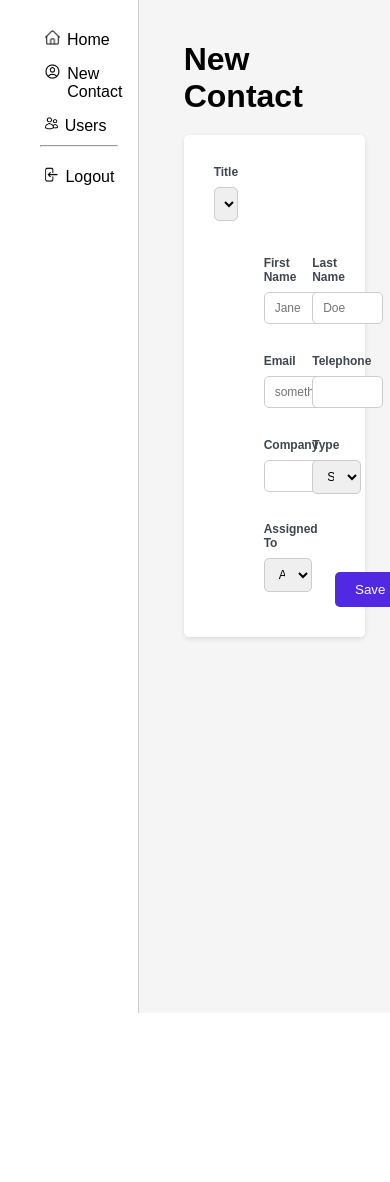
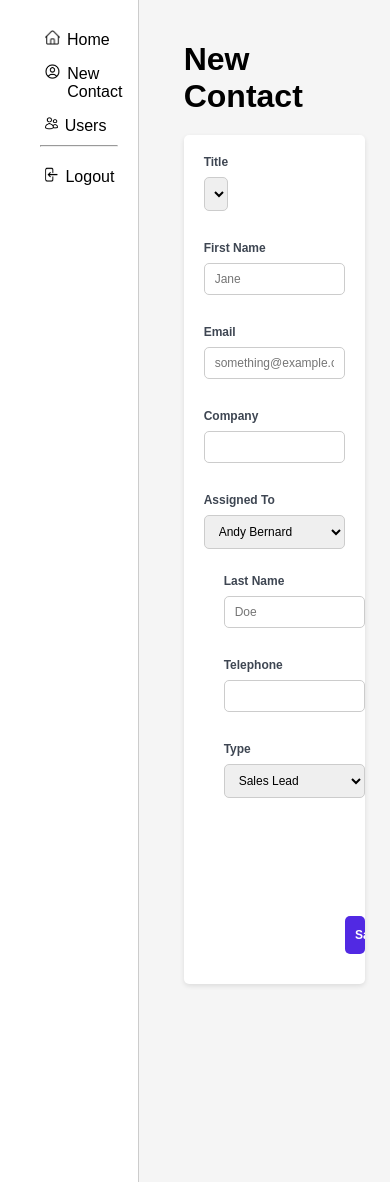
Before and after one commit to xeniqued/info2180-finalproject, a PHP site: page /newuser.html in a window 390 px wide. Shown: the part 50-1232 px from the top of the page. Before the commit the page ends 1063 px from the top, so only its background shows below. Run offline with PHP 8.4, Linux system fonts and the light colour scheme.

Commit message:
Updated form layout, added display for smaller screens

```diff
--- a/new-users.js
+++ b/new-users.js
@@ -1,8 +1,7 @@
 document.addEventListener("DOMContentLoaded", function () {
-    const adduserbutton = document.getElementsByClassName("add-user");
-    const tableRows = document.querySelectorAll(".table-row");
+    const saveuserbutton = document.getElementsByClassName("save");
 
-    // Add event listener to the add user button
+    // Add event listener to the save new user button
     //document.addEventListener("click", function (event) {
        // if (event.target === adduserbutton[0]) {
            // window.location.href = "add-user.html";
--- a/styles.css
+++ b/newuser-styles.css
@@ -116,19 +116,22 @@ li img{
 
 /* Styling the data section */
 .data-section{
+    display: flex;
+    flex-direction: column;
     margin-left: 25px;
     margin-right: 5px;
     background-color: #FFFFFF;
     border-radius: 5px;
     box-shadow: 0 2px 5px rgba(0, 0, 0, 0.1);
-    padding: 30px;
+    padding: 20px;
 }
 
 /* Styling the user form */
 .form-container{
     display: flex;
+    flex-direction: row;
     justify-content: space-between;
-
+    width: 100%;
 }
 
 .title{
@@ -139,28 +142,21 @@ li img{
     padding-right: 20px;
 }
 
-.form-holder{
-    display: flex;
-    flex-direction: row;
-    padding-top: 20px;
-    width: 100%;
-}
-
 .form-left{
     display: flex;
     flex-direction: column;
-    width: 40%;
+    width: 49%;
     gap: 15px;
-    padding-left: 50px;
 
 }
 
 .form-right{
     display: flex;
     flex-direction: column;
-    margin-right: 10px;
-    width: 40%;
+    margin-left: 20px;
+    width: 50%;
     gap: 15px;
+    padding-top: 83px;
 }
 
 label{
@@ -174,6 +170,7 @@ label{
 input,
 select{
     width: 100%;
+    box-sizing: border-box;
     padding: 8px 10px;
     margin-top: 8px;
     border: 1px solid #ccc;
@@ -186,22 +183,55 @@ select{
 
 #save-button{
     display: flex;
-    justify-content: flex-end;
-    margin-top: 20px;
+    flex-direction: row-reverse;
+    margin-top: 80px;
+    width: 100%;
 }
 
-button.save{
+#save{
     background-color: #5129e3;
+    text-align: center;
+    font-size: 12px;
+    font-family: Arial, Helvetica, sans-serif;
+    font-weight: bold;
     color: white;
     border: none;
-    padding: 10px 20px;
+    width: 10%;
+    padding: 12px 10px;
     border-radius: 5px;
     cursor: pointer;
     align-self: flex-end;
-    margin-top: 20px;
 }
 
-button.save:hover{
+#save:hover{
     background-color: #48377d;
     color: white;
 }
+
+/* Make form responsive for smaller screens */
+@media (max-width: 768px) {
+
+    .menu{
+        height: 140vh;
+    }
+
+    .form-container {
+        flex-direction: column;
+        gap: 10px;
+    }
+
+    .form-left,
+    .form-right {
+        width: 100%;
+        padding: 0;
+    }
+
+    .form-right {
+        padding-top: 0;
+    }
+
+    button.save {
+        width: 100%;
+        text-align: center;
+    }
+}
--- a/newuser.html
+++ b/newuser.html
@@ -4,8 +4,8 @@
         <meta charset="UTF-8">
         <meta name="viewport" content="width=device-width, initial-scale=1.0">
         <title> Dolphin CRM </title>
-        <link rel="stylesheet" href="styles.css">
-        <script src="view-users.js" defer ></script>
+        <link rel="stylesheet" href="newuser-styles.css">
+        <script src="new-users.js" defer ></script>
     </head>
     <body>
          <!-- Header -->
@@ -26,7 +26,7 @@
                         <li> <a href="#"> <img src = "home.png" alt = "Home" width=" 15px" height = "15px"> Home </a> </li>
                         <li> <a href = "#"> <img src=" new_contact.png" alt = "New Contact" width=" 16px" height = "15px"> New Contact </a></li>
                         <li> <a href = "#"> <img src = "users.png" alt = "Users" width=" 15px" height = "15px"> Users </a></li>
-                        <hr>
+                        <hr id = "line">
                         <li> <a href = "#"> <img src = "logout.png" alt = "Logout" width=" 15px" height = "15px"> Logout </a></li>
 
                     </ul>
@@ -44,6 +44,9 @@
                 <!-- Adding the data section  -->
                 <div class = "data-section">
 
+                    <!-- Left side form items -->
+                    <form class = "form-container">
+                        <div class = "form-left">
                             <div class = "title">
                                 <label> Title
                                         <select id = "select" name = "title" required>
@@ -54,10 +57,7 @@
                                 </label>
                             </div>
 
-                    <form class = "form-container">
-                    <div class = 'form-holder'>
-                        <!-- Left side form items -->
-                        <div class = "form-left">
+
                             <label for = "fname"> First Name
                                 <input type = "text" class = "fname" placeholder = "Jane" required>
                             </label>
@@ -79,6 +79,8 @@
                         </div>
 
 
+
+
                         <!-- Right side form items -->
                         <div class = "form-right">
                             <label for = "lname" >Last Name
@@ -95,17 +97,13 @@
                                     <option value = "Support"> Support </option>
                                 </select>
                             </label>
-                        </div>
-                    </div>
+
+                    </form>
 
                     <!-- Adding the save button -->
                     <div id = "save-button">
-                        <button class = "save"> Save </button>
+                        <input type = "submit" id="save" value="Save"> </input>
                     </div>
-
-                    </form>
-
-
 
                 </div>
 
```
Lines whose indentation alone changed are shown as unchanged.
